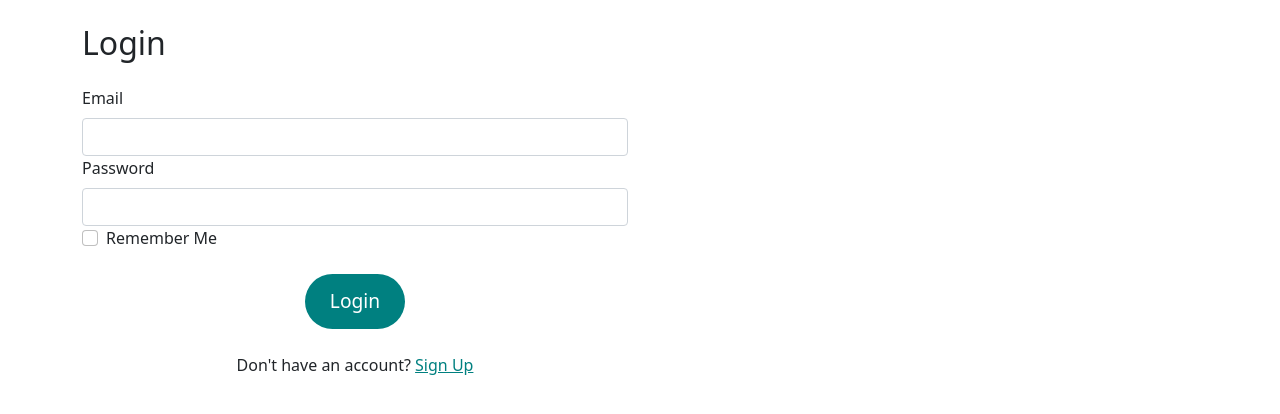
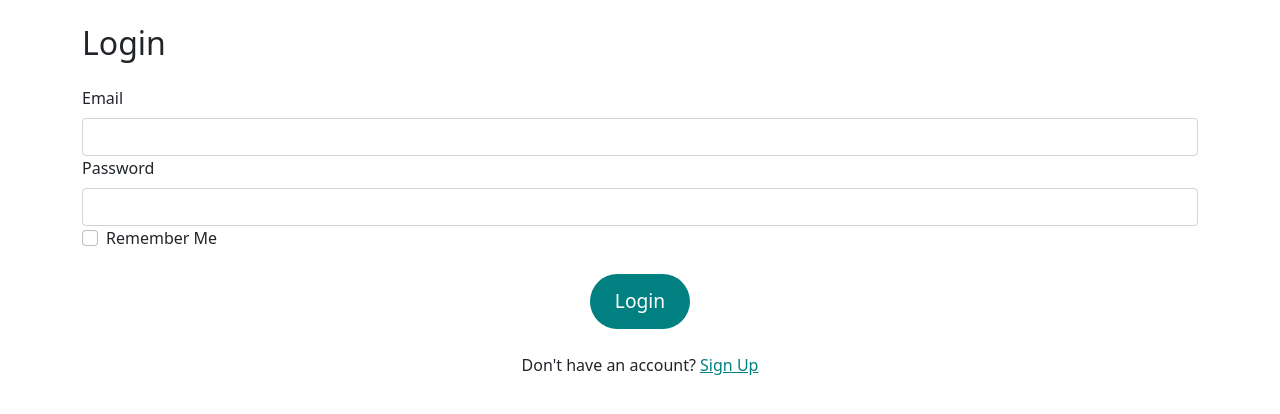
Before and after one commit to ylevanon/OptiRunRender, a Flask app: page /login in a window 1280 px wide. Shown: the part 56-470 px from the top of the page. Run offline with Flask 3, Linux system fonts and the light colour scheme.

Commit message:
UI changes

```diff
--- a/project/templates/landing.html
+++ b/project/templates/landing.html
@@ -17,8 +17,7 @@
     <div class="container-fluid bg-img">
         <div class="container text-center text-white py-5 ">
             {% if current_user.is_authenticated %}
-            <h1 class="mt-5 custom-padding">Welcome, {{ current_user.first_name }}!</h1>
-            <h1 class="mt-5 custom-padding">Explore Opti-Run</h1>
+            <h1 class="mt-5 custom-padding">Welcome, {{ current_user.first_name }}!<br />Explore Opti-Run</h1>
             {% else %}
             <h1 class="mt-5 custom-padding">Explore Opti-Run</h1>
             {% endif %}
--- a/project/templates/login.html
+++ b/project/templates/login.html
@@ -4,7 +4,7 @@
 {% block content %}
 <div class="container">
     <div class="row">
-        <div class="col-md-6">
+        <div class="col">
             <h2 class="my-4">Login</h2>
             <form method="post">
                 {{ login_form.hidden_tag() }}
```
